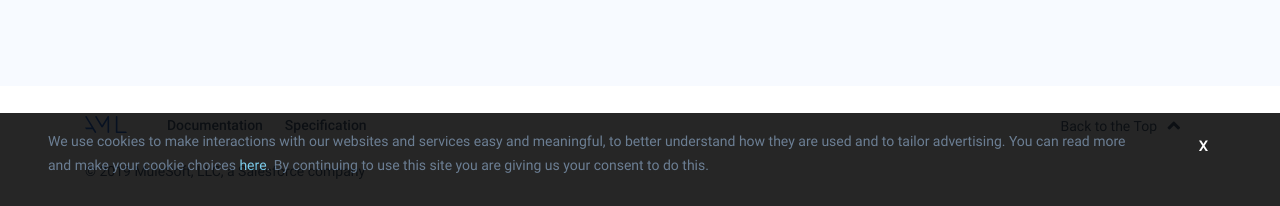
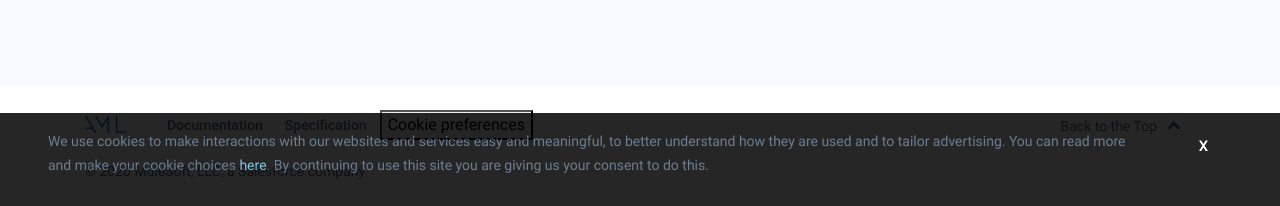
Before and after one commit to aml-org/a-ml, a Jekyll site: the page built from index.html, in a window 1280 px wide and 900 px high, scrolled down 1375 px. Shown: the part 691-897 px from the top of the window. Built offline with Jekyll 4.4.1, drawn with Linux system fonts in a browser that asks for light colours; nearby versions of some CDN libraries; a script that is not in the unit is left out.

Commit message:
add cookies preferences link to the footer

```diff
--- a/_includes/footer.html
+++ b/_includes/footer.html
@@ -7,13 +7,15 @@
                 <ul>
                     <li><a href="https://aml-org.github.io/docbook/">Documentation</a></li>
                     <li><a href="https://aml-org.github.io/aml-spec/vocabularies/">Specification</a></li>
+                    <li><button class="ot-sdk-show-settings optanon-toggle-display removable" data-ignore-geolocation="true" id="ot-sdk-btn" >Cookie preferences</button></li>
+
                 </ul>
             </div>
             <div class="col-md-4 col-sm-12">
                 <a href="#" class="top_btn">Back to the Top</a>
             </div>
             <div class="col-lg-12 col-md-12">
-                <p>&copy; 2019 MuleSoft, LLC, a Salesforce company</p>
+                <p>&copy; 2020 MuleSoft, LLC, a Salesforce company</p>
             </div>
         </div>
     </div>
```
